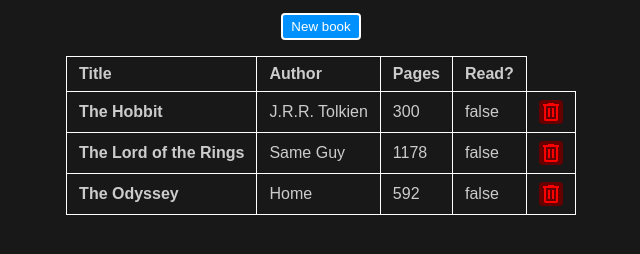
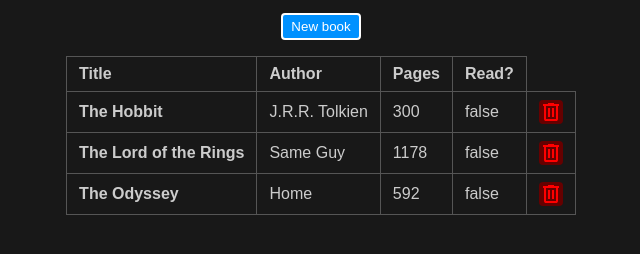
Before and after one commit to simeonrediger/odin-library, a plain HTML site: page index.html in a window 1280 px wide. Shown: the part 72-326 px from the top of the page, without its empty margins (319-959 px from the left). Drawn offline with Linux system fonts and the light colour scheme.

Commit message:
Darken table border

```diff
--- a/style.css
+++ b/style.css
@@ -88,7 +88,7 @@ dialog::backdrop {
 
 th,
 td {
-  border: 1px solid white;
+  border: 1px solid var(--light-gray);
   padding: 0.5rem 0.75rem;
   text-align: left;
 }
```
